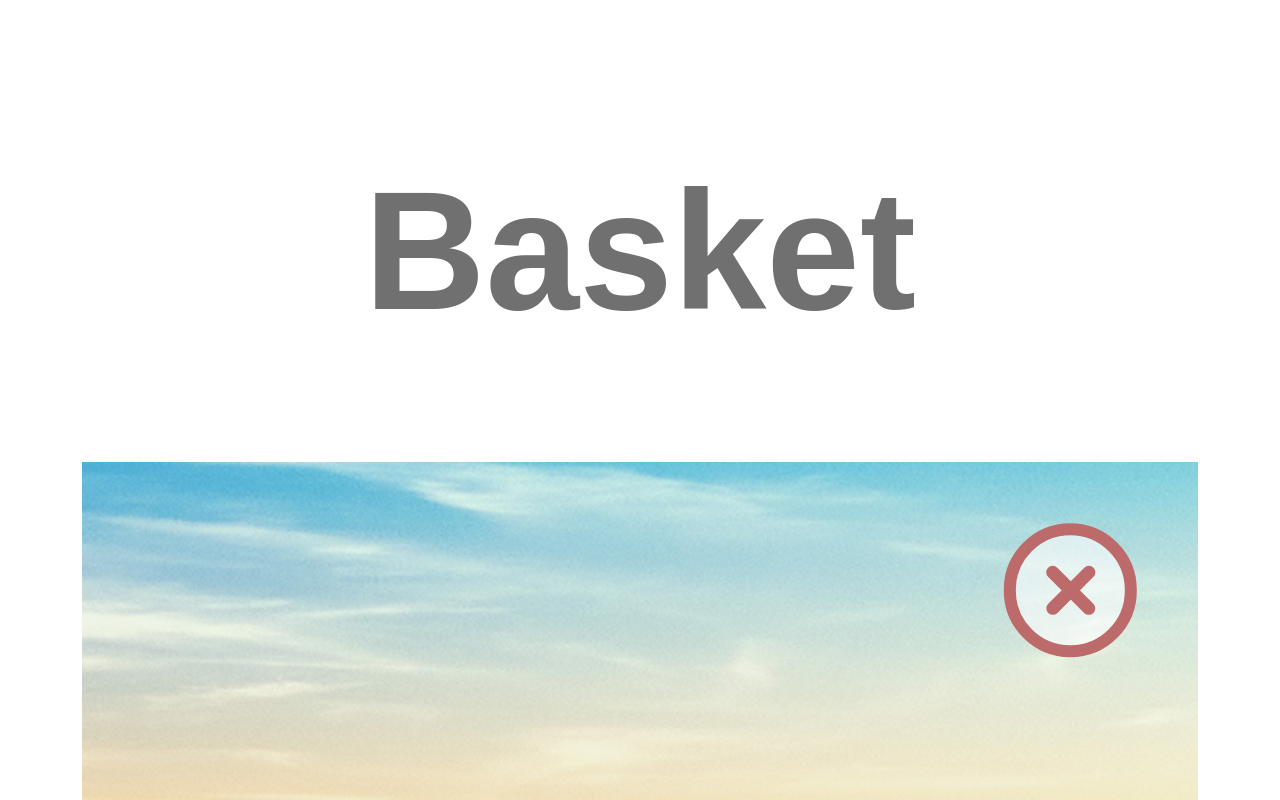
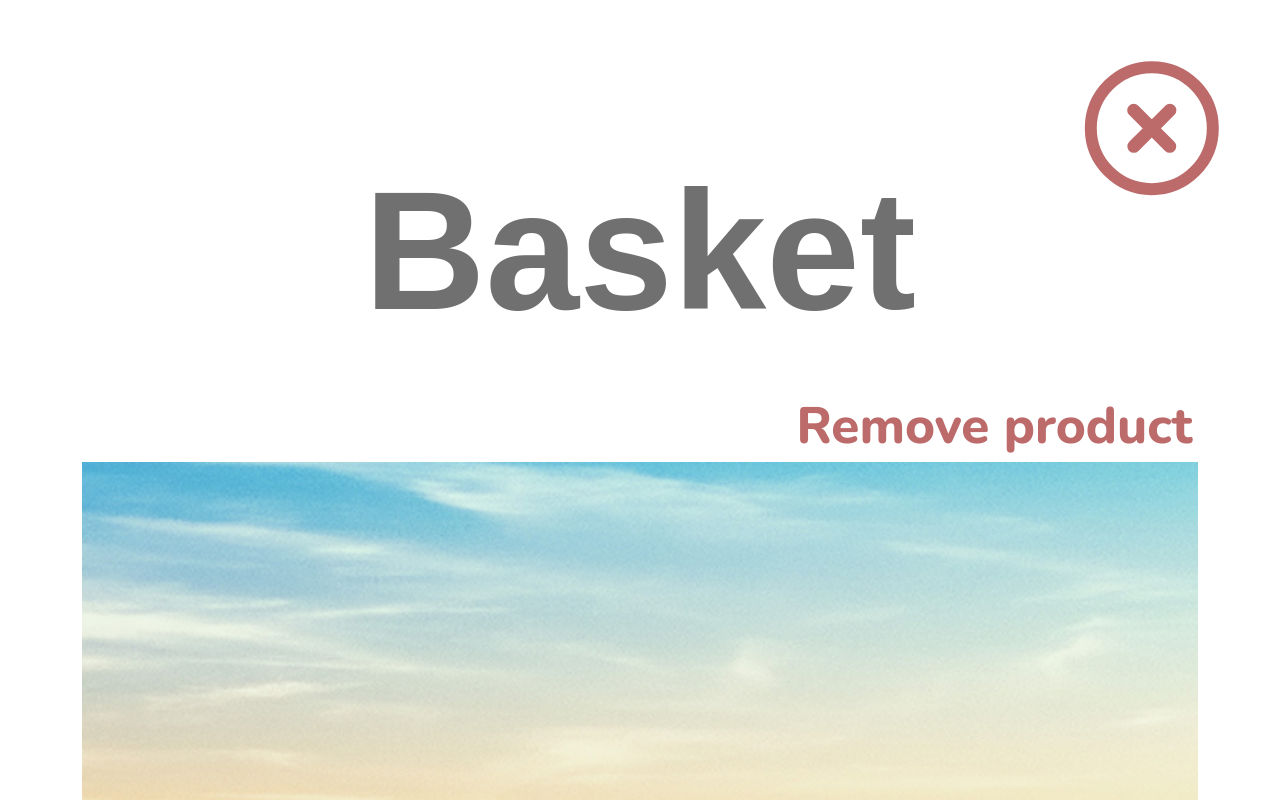
Before and after one commit to MostafaHeidari/githubOpgave3, a website: page basket.html in a window 1280 px wide. Shown: the top 800 px of the page. Drawn offline with nearby package versions, Linux system fonts and the light colour scheme.

Commit message:
Indsat kryds til lukning af kurv of fjern produkt

```diff
--- a/basket.html
+++ b/basket.html
@@ -31,18 +31,20 @@
     <div class="coverShield"></div>
 
     <div class="basketContainer">
+        <div class="cross">
+            <div>
+                <div></div>
+                <div></div>
+            </div>
+        </div>
+
         <h6>Basket</h6>
 
         <div class="cartItem">
             <img src="images/bg-horizon-mobile.jpg" alt="produkt">
             <p class="title">Madrid</p>
             <p class="price">100 kroner</p>
-            <div class="cross">
-                <div>
-                    <div></div>
-                    <div></div>
-                </div>
-            </div>
+            <button>Remove product</button>
         </div>
 
         <div class="setDelivery">
```
